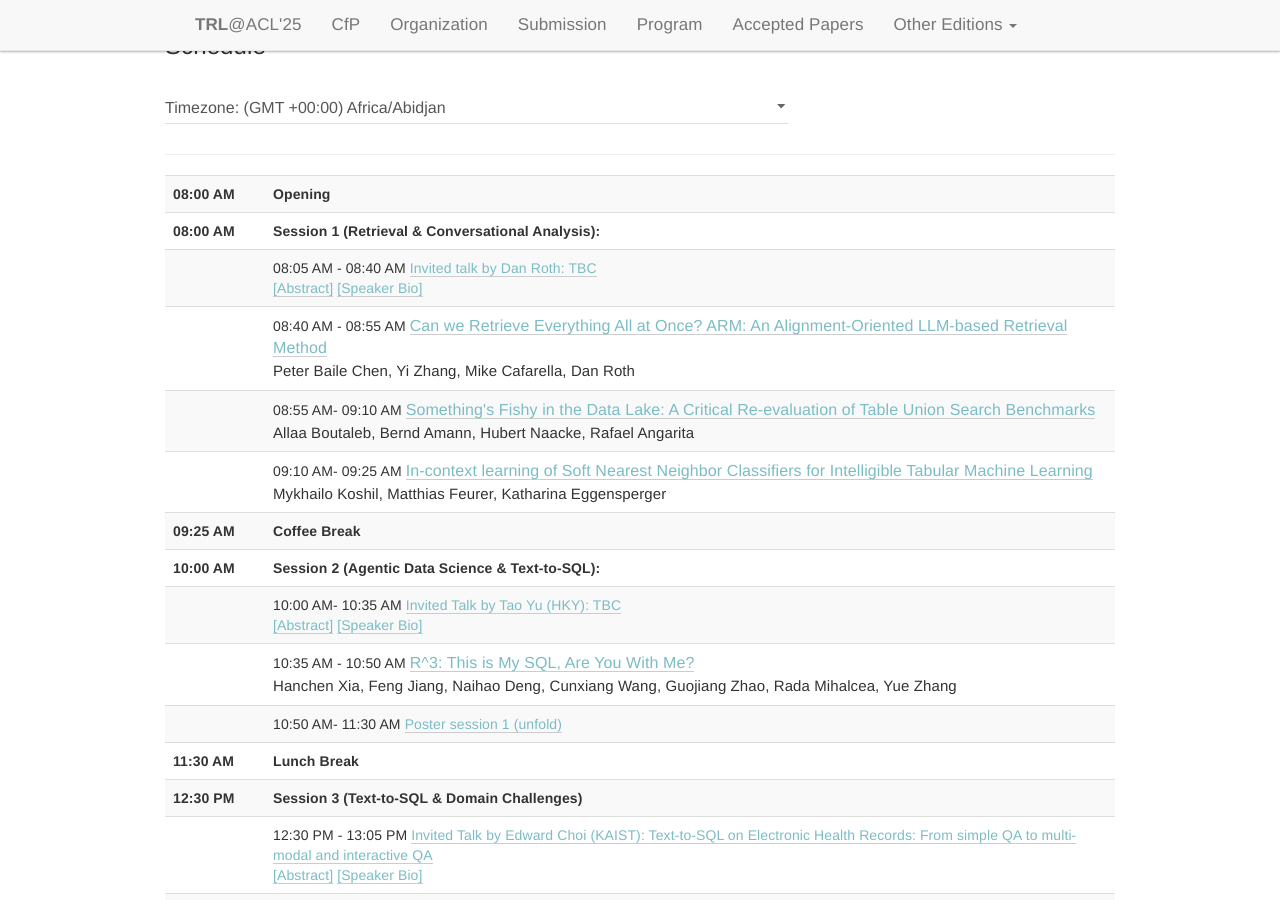
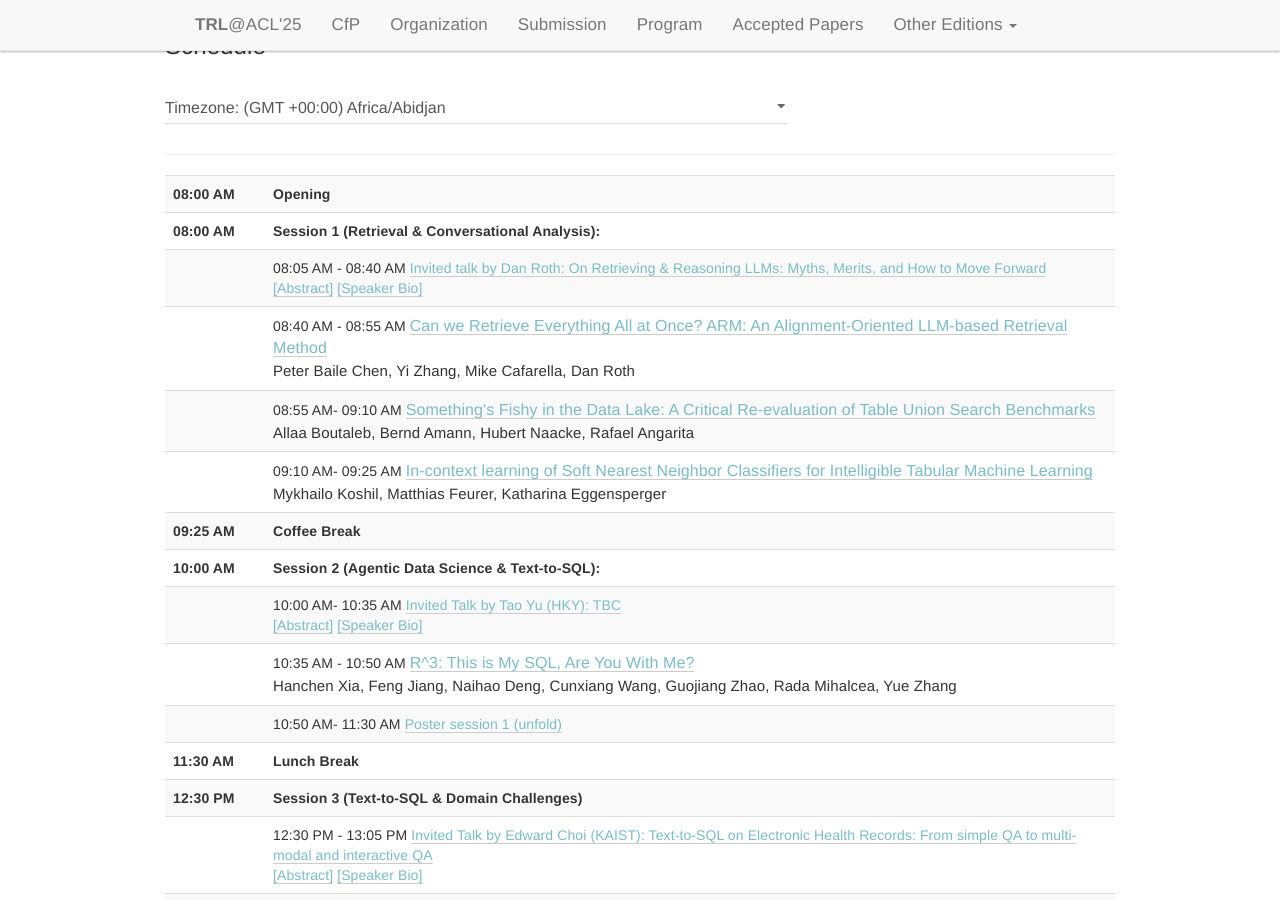
Before and after one commit to table-representation-learning/table-representation-learning.github.io, a Jekyll site: the page built from _pages/acl2025/index.html, in a window 1280 px wide and 900 px high, scrolled down 2810 px. Built offline with Jekyll 4.4.1, drawn with Linux system fonts in a browser that asks for light colours; some of the changed lines change nothing that is shown.

Commit message:
add Dan Roth's talk

```diff
--- a/_pages/acl2025/index.html
+++ b/_pages/acl2025/index.html
@@ -348,17 +348,17 @@ acknowledgements: ""
                             <td>
                                 <span scope="row" data-time="09:05">09:05 AM</span> -
                                 <span scope="row" data-time="09:40">09:40 AM</span>
-                                <a  href="https://www.cis.upenn.edu/~danroth/" target="_blank">Invited talk by Dan Roth: TBC</a>
+                                <a  href="https://www.cis.upenn.edu/~danroth/" target="_blank">Invited talk by Dan Roth: On Retrieving & Reasoning LLMs: Myths, Merits, and How to Move Forward</a>
                                 <br/>
                                 <a data-toggle="collapse" href="#schedule-talk1" aria-cexpanded="false"
                                     aria-controls="schedule-talk1">[Abstract]</a>
                                 <div class="collapse" id="schedule-talk1">
-                                    TBC
+                                    The rapid progress made over the last few years in generating linguistically coherent natural language has blurred, in the mind of many, the difference between natural language generation, understanding, knowledge retrieval and use, and the ability to reason with respect to the world. Nevertheless, reliably and consistently supporting high-level decisions that depend on natural language understanding and heterogenous information retrieval is still difficult, mostly, but not only, since most of these tasks are computationally more complex than language models can support. I will discuss some of the challenges underlying reasoning and information access and argue that we should exploit what LLMs do well while delegating responsibility to special purpose models and solvers for decision making. I will present some of our work in this space, focusing on supporting reasoning and information access.
                                </div>
                                 <a data-toggle="collapse" href="#speaker-bio-talk1" aria-cexpanded="false"
                                 aria-controls="speaker-bio-talk1">[Speaker Bio]</a>
                                 <div class="collapse" id="speaker-bio-talk1">
-                                    TBC
+                                    Dan Roth is the Eduardo D. Glandt Distinguished Professor at the University of Pennsylvania and Chief AI Scientist at Oracle. Until June 2024 Dan was a VP/Distinguished Scientist at AWS AI where he led the scientific effort behind Amazon's first-generation GenAI products, including Titan Models, Amazon Q, and Amazon Bedrock. Dan is a Fellow of the AAAS, ACM, AAAI, and ACL, and a recipient of the IJCAI John McCarthy Award "for major conceptual and theoretical advances in the modeling of natural language understanding, machine learning, and reasoning." He has published broadly in natural language processing, machine learning, knowledge representation and reasoning, and learning theory, was the Editor-in-Chief of the Journal of Artificial Intelligence Research (JAIR) and has served as a Program Chair and Conference Chair for the major conferences in his research areas. Roth has been involved in several ML/NLP/GenAI startups in domains that range from legal and compliance to health care. Dan received his B.A Summa cum laude in Mathematics from the Technion, Israel and his Ph.D. in Computer Science from Harvard University in 1995.
                                 </div>
                             </td>
                         </tr>
```
